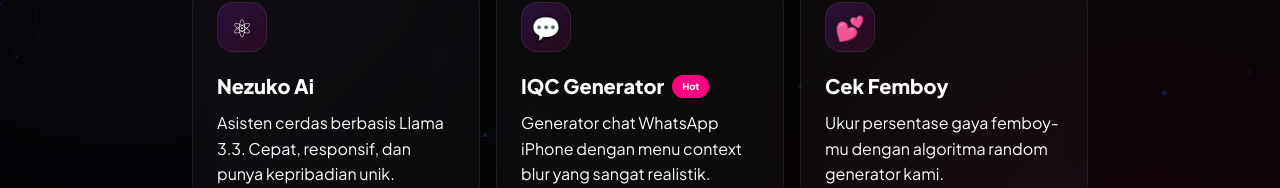
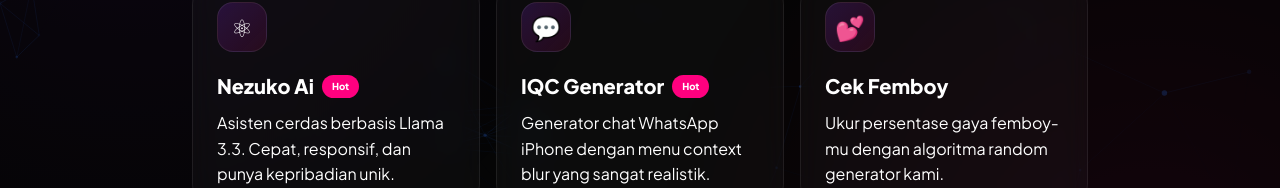
Before and after one commit to Bayy-Dev/Nezuko-s-Lab-s, a plain HTML site: page index.html in a window 1280 px wide. Shown: the part 348-536 px from the top of the page. Drawn offline with nearby package versions, Linux system fonts and the light colour scheme.

Commit message:
Update index.html

```diff
--- a/index.html
+++ b/index.html
@@ -246,7 +246,7 @@
         <main class="grid">
             <a href="chat.html" class="card">
                 <div class="card-icon">⚛</div>
-                <h3>Nezuko Ai</h3>
+                <h3>Nezuko Ai <span class="badge">Hot</span></h3>
                 <p>Asisten cerdas berbasis Llama 3.3. Cepat, responsif, dan punya kepribadian unik.</p>
             </a>
             <a href="iqc.html" class="card">
```
